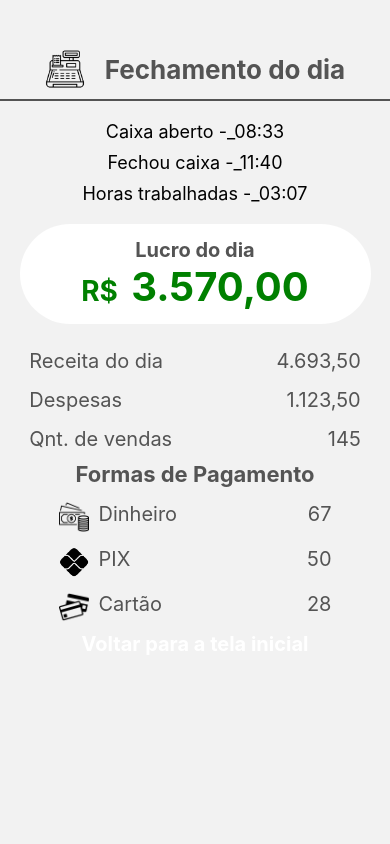
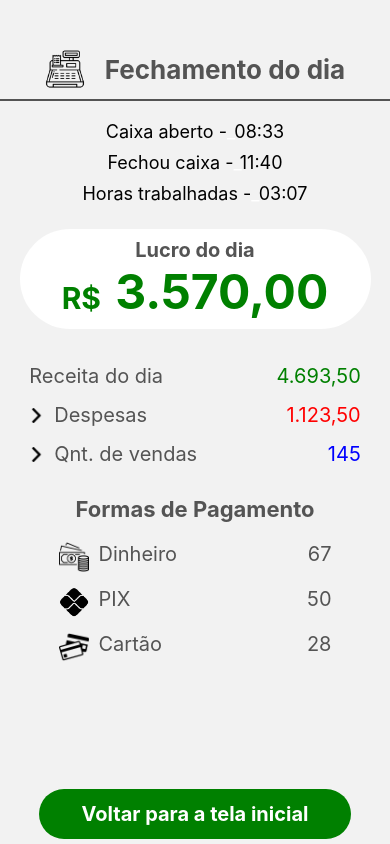
Before and after one commit to Lim4S2/LucraMais--App, a React Native app: screen /Fechamento in a window 390 px wide. Built offline with nearby package versions, Linux system fonts and the light colour scheme.

Commit message:
Colocando setas na tela de fechamento

```diff
--- a/src/pages/fechamento/index.js
+++ b/src/pages/fechamento/index.js
@@ -4,54 +4,66 @@ import styles from "./style"
 
 export default function Fechamento({ navigation }) {
     return (
-        <View style={{alignItems: "center"}}>
+        <View style={{ alignItems: "center" }}>
             <View style={styles.container}>
                 <Image source={require("../../images/iconFechaCaixa.png")}
-                style={{ width: 40, height: 40, marginRight: 20 }}/>
+                    style={{ width: 40, height: 40, marginRight: 20 }} />
                 <Text style={styles.text}>Fechamento do dia</Text>
             </View>
 
-                <Text style={{fontSize: 18, marginTop: 20}}>Caixa aberto -
-                    <Text>_</Text>
-                    <Text style={{fontSize: 18,marginTop: 10}}>08:33</Text>
+            <Text style={{ fontSize: 18, marginTop: 20 }}>Caixa aberto -
+                <Text style={{ color: "white" }}>_</Text>
+                <Text style={{ fontSize: 18, marginTop: 10 }}>08:33</Text>
             </Text>
-                <Text style={{fontSize: 18,marginTop: 10}}>Fechou caixa -
-                    <Text>_</Text>
-                    <Text style={{fontSize: 18,marginTop: 10}}>11:40</Text>
+            <Text style={{ fontSize: 18, marginTop: 10 }}>Fechou caixa -
+                <Text style={{ color: "white" }}>_</Text>
+                <Text style={{ fontSize: 18, marginTop: 10 }}>11:40</Text>
             </Text>
-                <Text style={{fontSize: 18,marginTop: 10}}>Horas trabalhadas -
-                    <Text>_</Text>
-                    <Text style={{fontSize: 18,marginTop: 10}}>03:07</Text>
+            <Text style={{ fontSize: 18, marginTop: 10 }}>Horas trabalhadas -
+                <Text style={{ color: "white" }}>_</Text>
+                <Text style={{ fontSize: 18, marginTop: 10 }}>03:07</Text>
             </Text>
 
             <View style={styles.viewLucro}>
-                <Text style={{...styles.text, fontSize: 20}}>Lucro do dia</Text>
-                <Text style={{...styles.text, fontSize: 28, color: "green"}}>R$
-                    <Text style={{color: "white"}}>_</Text>
-                    <Text style={{...styles.text, fontSize: 40, color: "green"}}>3.570,00</Text>
+                <Text style={{ ...styles.text, fontSize: 20 }}>Lucro do dia</Text>
+                <Text style={{ ...styles.text, fontSize: 30, color: "green" }}>R$
+                    <Text style={{ color: "white" }}>_</Text>
+                    <Text style={{ ...styles.text, fontSize: 48, color: "green" }}>3.570,00</Text>
                 </Text>
             </View>
 
 
             <View style={styles.viewDetalhamento}>
                 <Text style={styles.textDetalhe}>Receita do dia</Text>
-                <Text style={styles.textDetalhe}>4.693,50</Text>
+                <Text style={{ ...styles.textDetalhe, color: "green" }}>4.693,50</Text>
             </View>
 
             <View style={styles.viewDetalhamento}>
+                <View style={{ flexDirection: "row", justifyContent: "center", alignItems: "center" }}>
+                    <TouchableOpacity>
+                        <Image source={require("../../images/setaDireita.png")}
+                            style={{ width: 15, height: 15, marginRight: 10 }} />
+                    </TouchableOpacity>
                     <Text style={styles.textDetalhe}>Despesas</Text>
-                <Text style={styles.textDetalhe}>1.123,50</Text>
+                </View>
+                <Text style={{ ...styles.textDetalhe, color: "red" }}>1.123,50</Text>
             </View>
 
             <View style={styles.viewDetalhamento}>
+                <View style={{ flexDirection: "row", justifyContent: "center", alignItems: "center" }}>
+                    <TouchableOpacity>
+                        <Image source={require("../../images/setaDireita.png")}
+                            style={{ width: 15, height: 15, marginRight: 10 }} />
+                    </TouchableOpacity>
                     <Text style={styles.textDetalhe}>Qnt. de vendas</Text>
-                <Text style={styles.textDetalhe}>145</Text>
+                </View>
+                <Text style={{ ...styles.textDetalhe, color: "blue" }}>145</Text>
             </View>
 
-            <Text style={{...styles.text, fontSize: 22, marginBottom: 10}}>Formas de Pagamento</Text>
+            <Text style={{ ...styles.text, fontSize: 22, marginBottom: 15, marginTop: 20 }}>Formas de Pagamento</Text>
 
-            <View style={{...styles.viewDetalhamento, width: "70%"}}>
-                <View style={{flexDirection: "row"}}>
+            <View style={{ ...styles.viewDetalhamento, width: "70%" }}>
+                <View style={{ flexDirection: "row" }}>
                     <Image style={styles.img}
                         source={require("../../images/iconDinheiro.png")} />
                     <Text style={styles.textDetalhe}>Dinheiro</Text>
@@ -59,27 +71,28 @@ export default function Fechamento({ navigation }) {
                 <Text style={styles.textDetalhe}>67</Text>
             </View>
 
-            <View style={{...styles.viewDetalhamento, width: "70%"}}>
-                <View style={{flexDirection: "row"}}>
+            <View style={{ ...styles.viewDetalhamento, width: "70%" }}>
+                <View style={{ flexDirection: "row" }}>
                     <Image style={styles.img}
-                    source={require("../../images/iconPix.png")}/>
+                        source={require("../../images/iconPix.png")} />
                     <Text style={styles.textDetalhe}>PIX</Text>
                 </View>
 
                 <Text style={styles.textDetalhe}>50</Text>
             </View>
 
-            <View style={{...styles.viewDetalhamento, width: "70%"}}>
-                <View style={{flexDirection: "row"}}>
+            <View style={{ ...styles.viewDetalhamento, width: "70%" }}>
+                <View style={{ flexDirection: "row" }}>
                     <Image style={styles.img}
-                    source={require("../../images/iconCartão.png")}/>
+                        source={require("../../images/iconCartão.png")} />
                     <Text style={styles.textDetalhe}>Cartão</Text>
                 </View>
                 <Text style={styles.textDetalhe}>28</Text>
             </View>
 
-           <TouchableOpacity onPress={() => navigation.navigate("Home")}>
-                <Text style={{...styles.text, color: "white", fontSize: 20}}>Voltar para a tela inicial</Text>
+            <TouchableOpacity onPress={() => navigation.navigate("Home")}
+                style={styles.button}>
+                <Text style={{ ...styles.text, color: "white", fontSize: 20 }}>Voltar para a tela inicial</Text>
             </TouchableOpacity>
         </View>
     )
--- a/src/pages/fechamento/style.js
+++ b/src/pages/fechamento/style.js
@@ -16,8 +16,8 @@ const styles = StyleSheet.create({
         height: 100,
         justifyContent: "center",
         alignItems: "center",
-        marginTop: 20,
-        marginBottom: 20,
+        marginTop: 25,
+        marginBottom: 30,
         borderRadius: 50,
         backgroundColor: "white",
         elevation: 15
@@ -43,6 +43,15 @@ const styles = StyleSheet.create({
         width: 30,
         height: 30,
         marginRight: 10
+    },
+    button: {
+        marginTop: "30%",
+        backgroundColor:"green",
+        borderRadius: 50,
+        width: "80%",
+        height: 50,
+        justifyContent: "center",
+        alignItems: "center"
     }
 })
 
```
Also changed, not shown: src/images/setaBaixo.png (added), src/images/setaDireita.png (added). Lines whose indentation alone changed are shown as unchanged.
